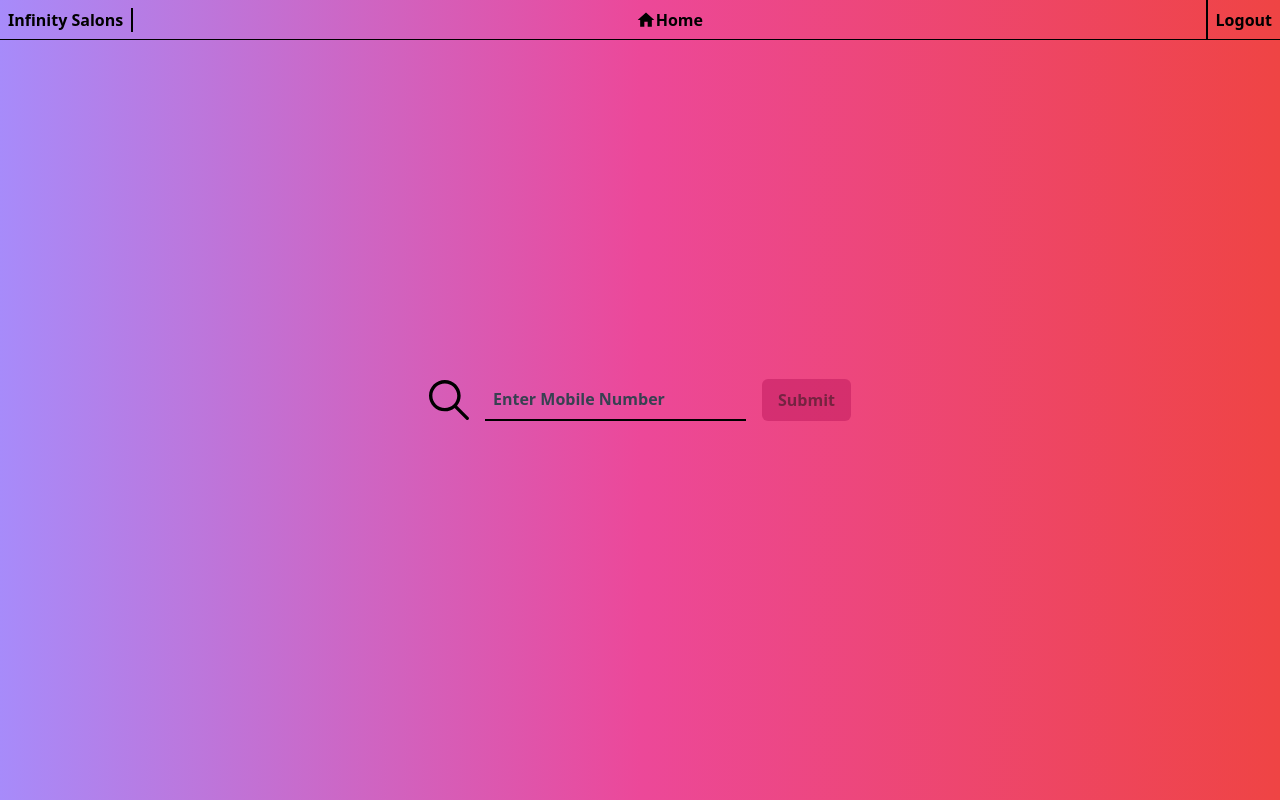
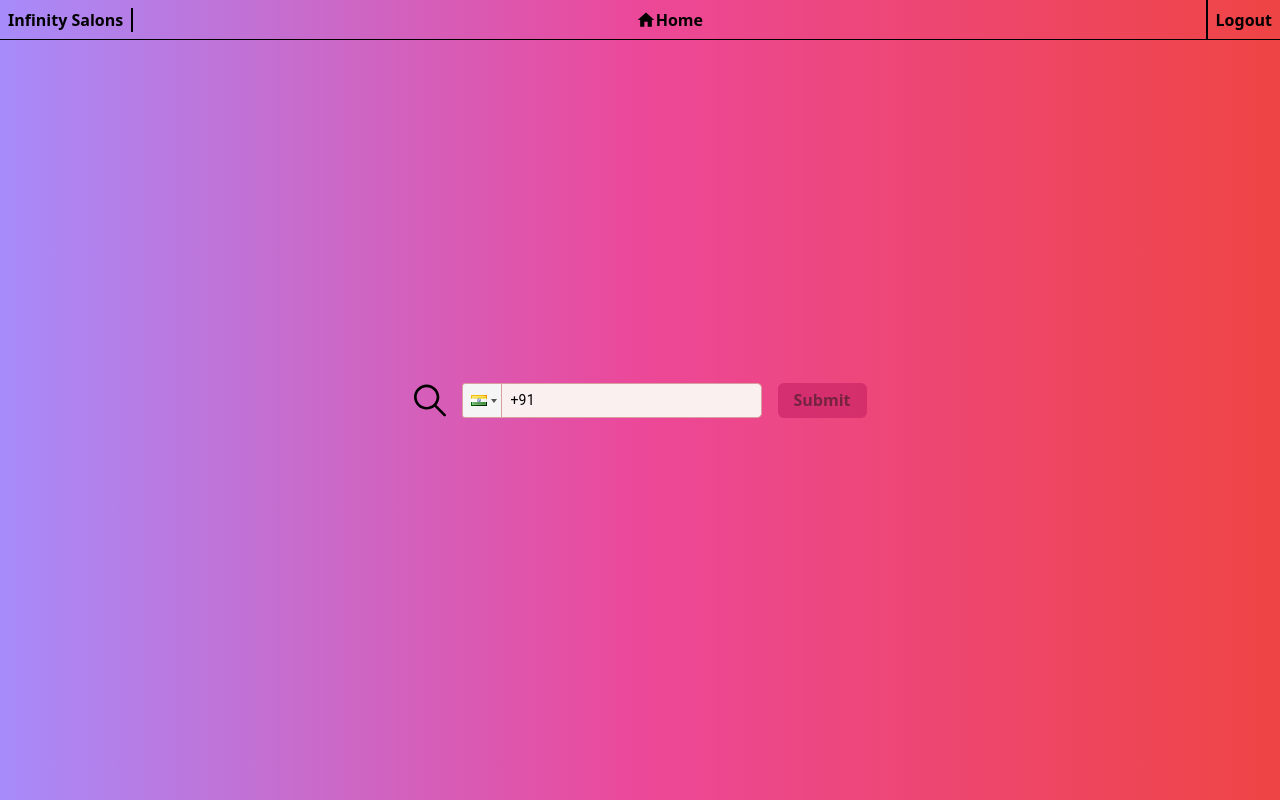
Before and after one commit to krishchilvery/infinitysalon-membership, a React (Create React App) app: page / in a window 1280 px wide. Built offline with nearby package versions, Linux system fonts and the light colour scheme; no server answers; sample sign-in values are in the browser's storage.

Commit message:
Updated reach to react and added country code

```diff
--- a/package.json
+++ b/package.json
@@ -17,7 +17,6 @@
     "@material-ui/core": "^4.11.4",
     "@material-ui/icons": "^4.11.2",
     "@material-ui/pickers": "^3.3.10",
-    "@reach/router": "^1.3.4",
     "autoprefixer": "^9.8.6",
     "date-fns": "^2.22.1",
     "firebase": "^8.5.0",
@@ -40,5 +39,8 @@
       "last 1 safari version"
     ]
   },
-  "dependencies": {}
+  "dependencies": {
+    "react-phone-input-2": "^2.15.1",
+    "react-router-dom": "^6.4.2"
+  }
 }
--- a/src/App.js
+++ b/src/App.js
@@ -6,13 +6,13 @@ import {
   firebaseConfig,
   FIRESTORE_COLLECTION_CLIENTS,
 } from "./components/config";
-import { Router, navigate } from "@reach/router";
 import { useAlert } from "react-alert";
 import Search from "./components/Search";
 import Modal from "./components/Modal";
 import UserDetails from "./components/UserDetails";
 import TopBar from "./components/TopBar";
 import { AuthContext } from "./components/AuthModal";
+import { Route, Routes, useNavigate } from "react-router-dom";
 
 function App() {
   const [uid, setUid] = useState("");
@@ -20,7 +20,7 @@ function App() {
   const [newUser, setNewUser] = useState(false);
   const [phone, setPhone] = useState("");
   const alert = useAlert();
-
+  const navigate = useNavigate()
   //firebase init
   if (!firebase.apps.length) {
     firebase.initializeApp(firebaseConfig);
@@ -65,9 +65,12 @@ function App() {
   return (
       <div className="h-screen bg-gradient-to-r from-purple-400 via-pink-500 to-red-500 flex justify-center align-center items-center">
         <TopBar />
-      <Router>
         {/* <Users path="/" /> */}
+        <Routes>
+          <Route path="/" element={(
             <Search path="/" setUserFromPhone={setUserFromPhone} />
+          )} />
+          <Route path="/user" element={(
             <UserDetails
               path="/user"
               uid={uid}
@@ -77,8 +80,8 @@ function App() {
               phone={phone}
               setPhone={setPhone}
             />
-      </Router>
-
+          )} />
+        </Routes>
         <Modal
           open={addDialogModal}
           closable={false}
--- a/src/components/Search.js
+++ b/src/components/Search.js
@@ -1,6 +1,8 @@
 import React, { useContext, useState } from "react";
 import SearchIcon from "../images/search.svg";
 import { AuthContext } from "./AuthModal";
+import PhoneInput from 'react-phone-input-2'
+import 'react-phone-input-2/lib/style.css'
 
 export default function Search(props) {
   const { setUserFromPhone } = props;
@@ -17,10 +19,11 @@ export default function Search(props) {
 
   const [searchString, setSearchString] = useState("");
   const [searchDisable, setSearchDisable] = useState(true);
-  const handleChange = (event) => {
-    setSearchString(event.target.value);
+  const handleChange = (phone, country) => {
+    setSearchString(phone);
+    let digits = phone.slice(country.dialCode.length)
     let re = /^[0-9]{10}$/g;
-    if (re.test(event.target.value)) {
+    if (re.test(digits)) {
       setSearchDisable(false);
     } else {
       setSearchDisable(true);
@@ -32,12 +35,19 @@ export default function Search(props) {
 
   return (
     <div className="flex h-content m-auto space-x-4">
-      <img src={SearchIcon} alt="Search" className="w-10" />
-      <input
+      <img src={SearchIcon} alt="Search" className="w-8" />
+      {/* <input
         className="bg-transparent font-semibold p-2 border-solid border-b-2 border-current focus:border-b-2"
         type="search"
         placeholder={"Enter Mobile Number"}
         value={searchString}
+        onChange={handleChange}
+      /> */}
+      <PhoneInput
+        value={searchString}
+        isValid={!searchDisable}
+        country={"in"}
+        onlyCountries={["in","us"]}
         onChange={handleChange}
       />
       <button
--- a/src/components/TopBar.js
+++ b/src/components/TopBar.js
@@ -1,10 +1,11 @@
 import React, { useContext } from "react";
 import HomeIcon from '@material-ui/icons/Home';
 import { AuthContext } from "./AuthModal";
-import { navigate } from "@reach/router";
+import { useNavigate } from "react-router-dom";
 
 export default function TopBar(props) {
     const authContext = useContext(AuthContext)
+    const navigate = useNavigate()
     const handleHome = () => {
         navigate("/")
     }
--- a/src/components/UserDetails.js
+++ b/src/components/UserDetails.js
@@ -21,10 +21,10 @@ import {
   KeyboardDatePicker,
 } from "@material-ui/pickers";
 import { DEFAULT_DISCOUNT, FIRESTORE_COLLECTION_CLIENTS } from "./config";
-import { navigate } from "@reach/router";
 import EditIcon from "@material-ui/icons/Edit";
 import { useAlert } from "react-alert";
 import { AuthContext } from "./AuthModal";
+import { useNavigate } from "react-router-dom";
 
 const useStyles = makeStyles((theme) => ({
   mainFlexBox: {
@@ -62,6 +62,7 @@ export default function UserDetails(props) {
 
   const alert = useAlert()
   const authContext = useContext(AuthContext)
+  const navigate = useNavigate()
 
   const firebase = window.firebase
   if (firebase === undefined) {
--- a/src/index.js
+++ b/src/index.js
@@ -5,6 +5,7 @@ import App from "./App";
 import { Provider as AlertProvider, positions, transitions } from "react-alert";
 import AlertTemplate from "./components/AlertTemplate";
 import AuthProvider from "./components/AuthModal";
+import { BrowserRouter } from "react-router-dom";
 
 const alertOptions = {
   position: positions.TOP_RIGHT,
@@ -16,11 +17,13 @@ const alertOptions = {
 
 ReactDOM.render(
   <React.StrictMode>
-    <AlertProvider template={AlertTemplate} {...alertOptions}>
-      <AuthProvider>
-        <App />
-      </AuthProvider>
-    </AlertProvider>
+    <BrowserRouter>
+      <AlertProvider template={AlertTemplate} {...alertOptions}>
+        <AuthProvider>
+          <App />
+        </AuthProvider>
+      </AlertProvider>
+    </BrowserRouter>
   </React.StrictMode>,
   document.getElementById("root")
 );
```
Also changed, not shown: 1 other file (tests, documents, lock files or other folders). Lines whose indentation alone changed are shown as unchanged.
